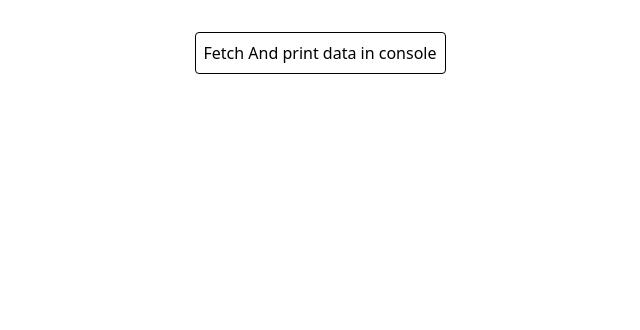
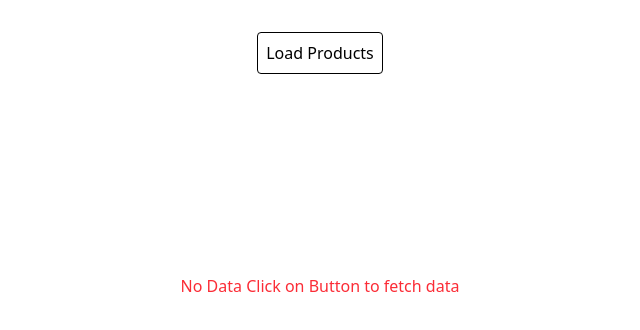
Before and after one commit to Altamash-0203/Unit-4-Assignments, a React (Vite) app: page / in a window 1280 px wide. Shown: the top 330 px of the page, without its empty margins (320-960 px from the left). Built offline with nearby package versions, Linux system fonts and the light colour scheme.

Commit message:
fetch data and show products card

```diff
--- a/src/App.jsx
+++ b/src/App.jsx
@@ -3,13 +3,14 @@ import './App.css'
 import BasicTodo from './State_Management_Techniques_and_useState_Hook/Q14'
 import AttendenceManger from './State_Management_Techniques_and_useState_Hook/Q15'
 import FetchandPrint from './React_with_APIs_and_Axios_Library/Q1'
+import FetchandShow from './React_with_APIs_and_Axios_Library/Q2'
 
 
 function App() {
 
   return (
     <>
-    <FetchandPrint/>
+    <FetchandShow/>
 
     </>
   )
--- /dev/null
+++ b/src/React_with_APIs_and_Axios_Library/Q2.jsx
@@ -0,0 +1,36 @@
+import React, { useState } from "react";
+
+function FetchandShow(){
+    const [data,setdata]=useState([])
+
+
+    function Load(){
+
+    fetch("https://fakestoreapi.com/products")
+    .then((res)=>res.json())
+    .then(data=>setdata(data))
+
+    }
+
+    return (
+        <div>
+        <button className="border rounded p-2 hover:bg-black hover:text-white " onClick={Load}>Load Products</button>
+
+        {data.length==0?<p className="mt-50 text-red-500">No Data Click on Button to fetch data</p>:""}
+         <div className="grid grid-cols-3 p-5  gap-20 ">
+        {data.map((x)=>(
+             <div className="w-100 h-110 flex-col justify-baseline items-center border rounded-2xl shadow-2xl hover:shadow-blue-400 p-10 " key={x.id}>
+                    <img src={x.image} className="w-70 h-70" alt=""/> <br/>
+                    <p>{x.title}</p>
+                    <p>{x.price}</p>
+                </div>
+        ))}
+        </div>
+
+
+
+        </div>
+    )
+}
+
+export default FetchandShow
```
